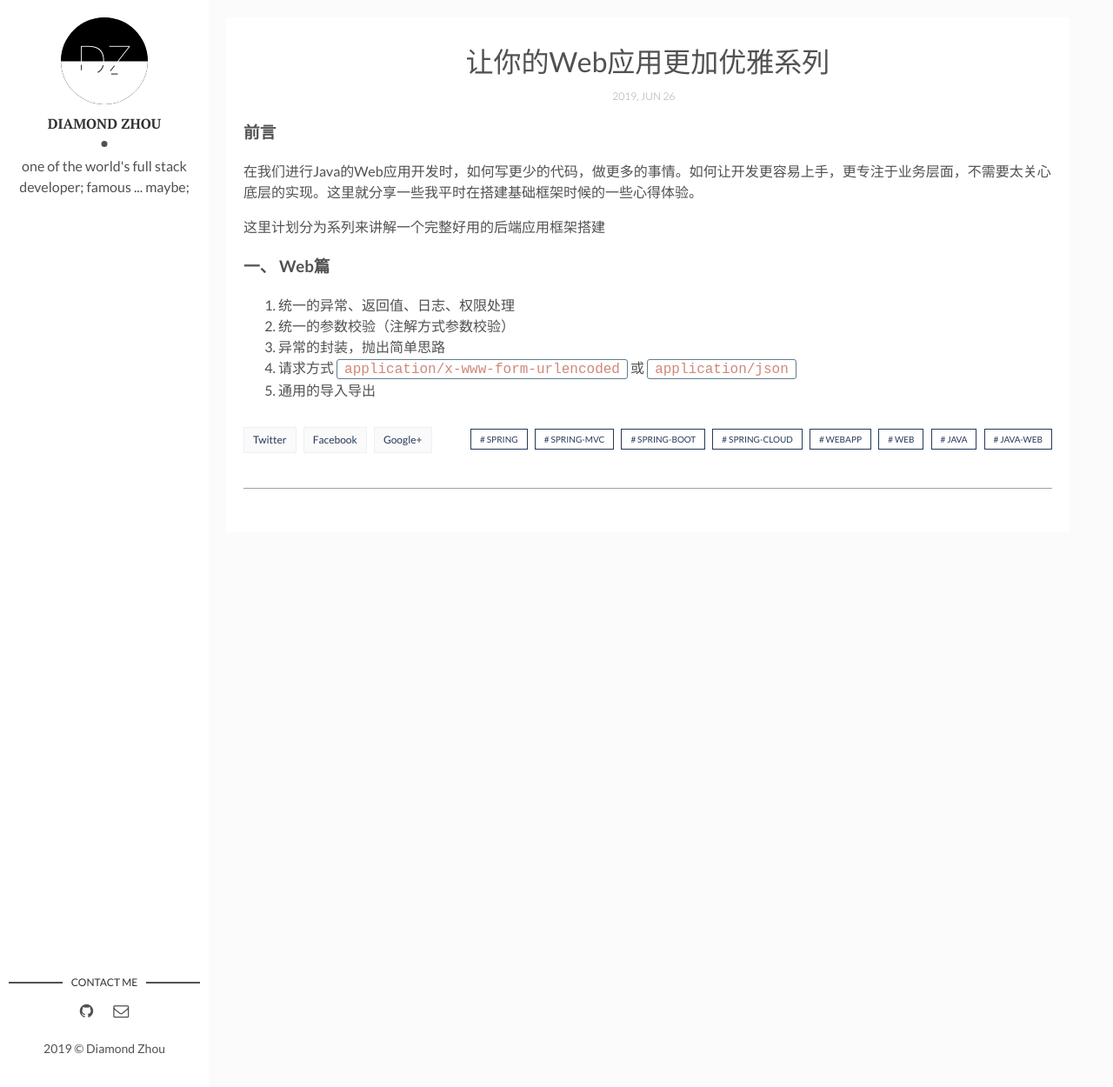
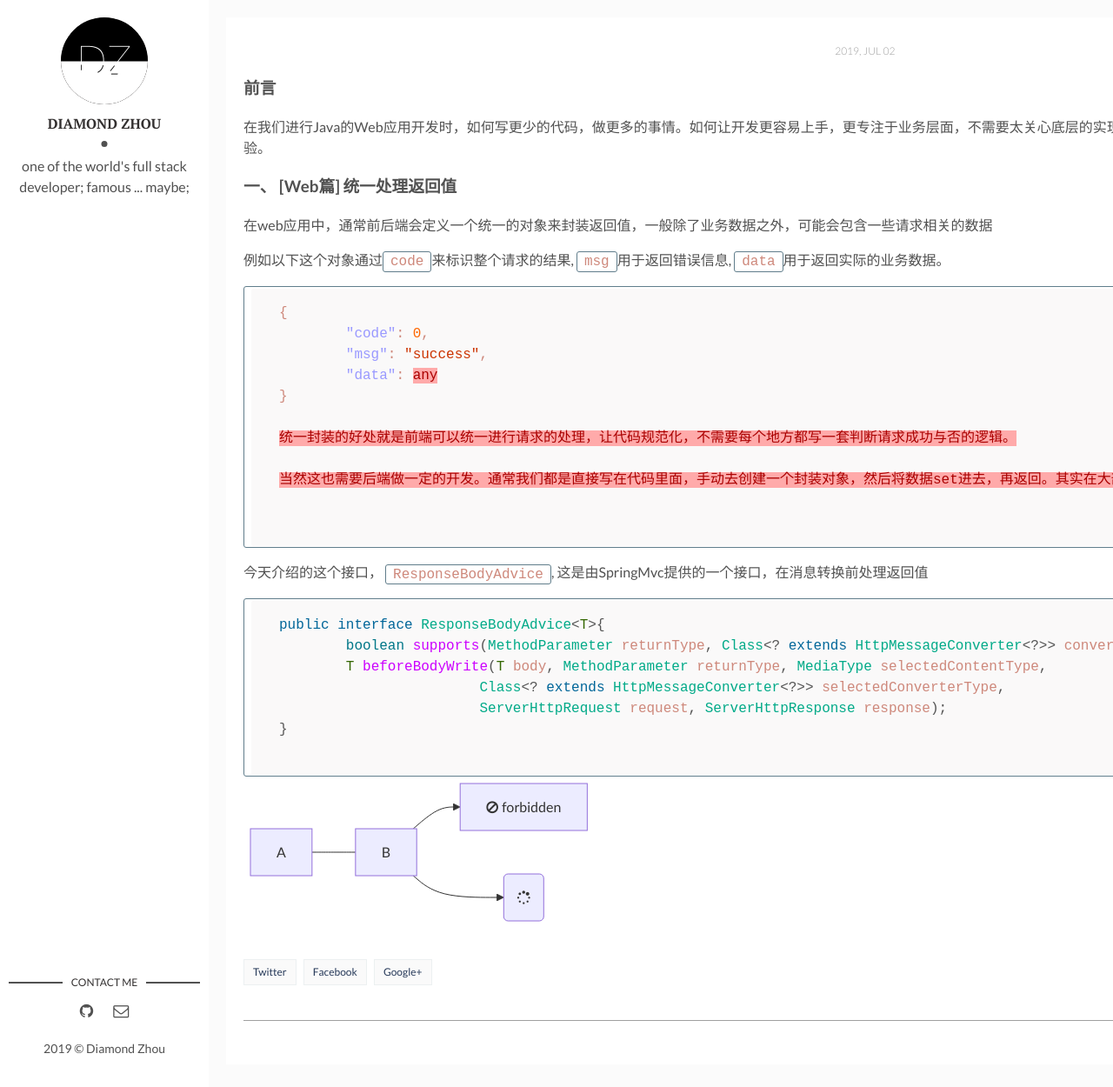
Before and after one commit to k55k32/diamondfsd-blog, a Jekyll site: the page built from _posts/2020-01-01-make-you-web-app-graceful.markdown, in a window 1280 px wide and 1250 px high. Shown: the whole window at 87% size. Built offline with Jekyll 4.4.1, drawn with Linux system fonts in a browser that asks for light colours; our own code applies the rules of GitHub Pages for plain Markdown files; comment, search, counter and statistics services are not loaded.

Commit message:
add draft

````diff
--- a/_posts/2020-01-01-make-you-web-app-graceful.markdown
+++ b/_posts/2020-01-01-make-you-web-app-graceful.markdown
@@ -1,19 +1,49 @@
 ---
 layout: post
-title: 让你的Web应用更加优雅系列
+title: [SpringMVC进阶] 利用@ControllerAdvice和ResponseBodyAdvice接口统一处理返回值
 date: 2019-6-26 16:05:41
 description: "在我们进行Web应用开发的时候，通常需要写很多重复的代码，需要去应对很多重复的逻辑。例如返回值封装，用户状态获取，异常处理，日志打印，错误记录等。本文旨在如何让你的系统变得更加简单好用，让开发人员写更少的代码做更多的事情，更加专注于业务层面，不需要去考虑太多系统层面的东西。"
 img:
 tags: [spring,spring-mvc,spring-boot,spring-cloud,webapp,web,java,java-web]
 ---
+### 前言
 
-### 前言
 在我们进行Java的Web应用开发时，如何写更少的代码，做更多的事情。如何让开发更容易上手，更专注于业务层面，不需要太关心底层的实现。这里就分享一些我平时在搭建基础框架时候的一些心得体验。
 
-这里计划分为系列来讲解一个完整好用的后端应用框架搭建
-### 一、 Web篇
-1. 统一的异常、返回值、日志、权限处理
-2. 统一的参数校验（注解方式参数校验）
-3. 异常的封装，抛出简单思路
-4. 请求方式 `application/x-www-form-urlencoded` 或 `application/json`
-5. 通用的导入导出
+### 一、 [Web篇] 统一处理返回值
+
+在web应用中，通常前后端会定义一个统一的对象来封装返回值，一般除了业务数据之外，可能会包含一些请求相关的数据
+
+例如以下这个对象通过`code`来标识整个请求的结果, `msg`用于返回错误信息, `data`用于返回实际的业务数据。
+```json
+{
+	"code": 0,
+	"msg": "success",
+	"data": any
+}
+
+统一封装的好处就是前端可以统一进行请求的处理，让代码规范化，不需要每个地方都写一套判断请求成功与否的逻辑。
+
+当然这也需要后端做一定的开发。通常我们都是直接写在代码里面，手动去创建一个封装对象，然后将数据set进去，再返回。其实在大部分情况下，这一步的代码都是相同的，今天就介绍一个
+
+
+```
+今天介绍的这个接口， `ResponseBodyAdvice`, 这是由SpringMvc提供的一个接口，在消息转换前处理返回值
+```java
+public interface ResponseBodyAdvice<T>{
+	boolean supports(MethodParameter returnType, Class<? extends HttpMessageConverter<?>> converterType);
+	T beforeBodyWrite(T body, MethodParameter returnType, MediaType selectedContentType,
+			Class<? extends HttpMessageConverter<?>> selectedConverterType,
+			ServerHttpRequest request, ServerHttpResponse response);
+}
+
+```
+
+<div class="mermaid">
+  graph LR
+      A --- B
+      B-->C[fa:fa-ban forbidden]
+      B-->D(fa:fa-spinner);
+</div>
+<script src="https://cdn.bootcss.com/mermaid/8.0.0/mermaid.min.js"></script>
+<script>mermaid.initialize({startOnLoad:true});</script>
````
